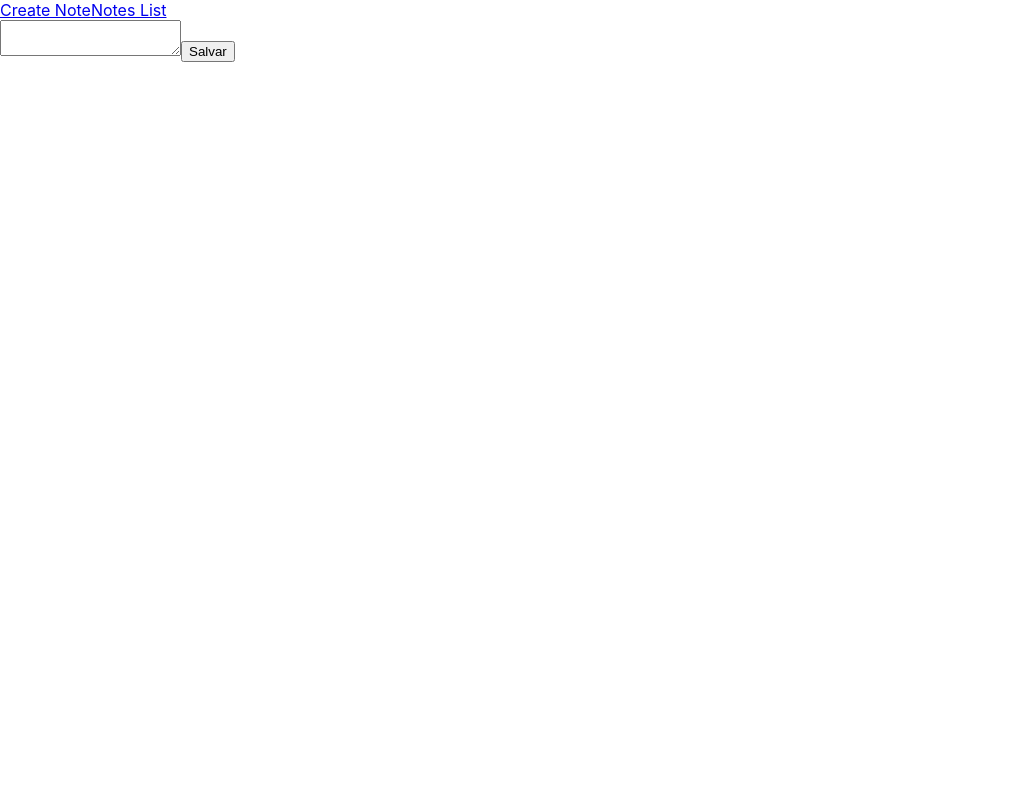
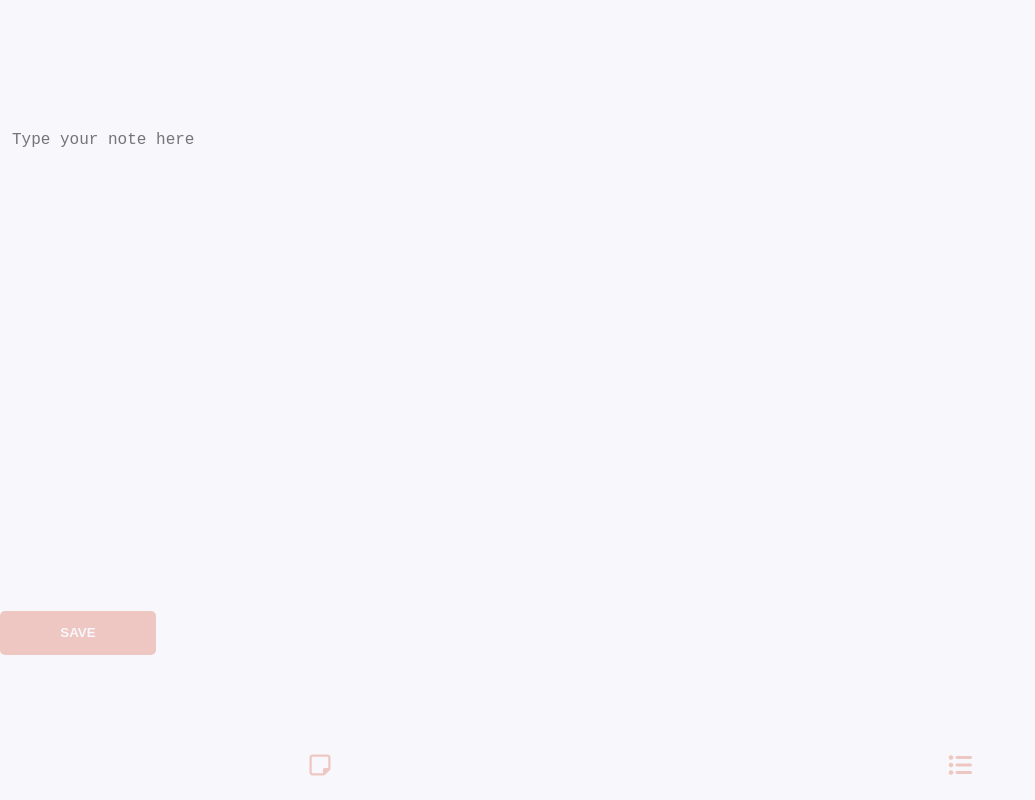
Before and after one commit to hugomouto/note-tag-app, a React (Create React App) app: page / in a window 1280 px wide. Shown: the whole page, without its empty margins (0-1035 px from the left). Built offline with nearby package versions, Linux system fonts and the light colour scheme.

Commit message:
feat: css changes

```diff
--- a/public/index.html
+++ b/public/index.html
@@ -10,6 +10,7 @@
       content="Web site created using create-react-app"
     />
     <link rel="apple-touch-icon" href="%PUBLIC_URL%/logo192.png" />
+    <script src="https://kit.fontawesome.com/6e5485fb4e.js" crossorigin="anonymous"></script>
     <!--
       manifest.json provides metadata used when your web app is installed on a
       user's mobile device or desktop. See https://developers.google.com/web/fundamentals/web-app-manifest/
--- a/src/App.css
+++ b/src/App.css
@@ -1,38 +1,147 @@
-.App {
-  text-align: center;
+body * {
+  margin: 0;
+  padding: 0;
+  box-sizing: border-box;
 }
 
-.App-logo {
-  height: 40vmin;
-  pointer-events: none;
+/* -- GENERAL -- */
+button {
+  background-color: none;
+  border: none;
 }
 
-@media (prefers-reduced-motion: no-preference) {
-  .App-logo {
-    animation: App-logo-spin infinite 20s linear;
-  }
+.flex-column {
+  display: flex;
+  flex-direction: column;
 }
 
-.App-header {
-  background-color: #282c34;
-  min-height: 100vh;
-  display: flex;
-  flex-direction: column;
-  align-items: center;
-  justify-content: center;
-  font-size: calc(10px + 2vmin);
-  color: white;
+.btn-flat {
+  text-transform: uppercase;
+  font-weight: bold;
+  width: 156px;
+  height: 44px;
+  border-radius: 5px;
+  margin-bottom: 15px;
+  cursor: pointer;
 }
 
-.App-link {
-  color: #61dafb;
+/* -- MENUBAR -- */
+.menubar {
+  position: fixed;
+  height: 70px;
+  bottom: 0;
+  z-index: 11;
+  display: flex;
+  width: 100%;
+  justify-content: center;
+  align-items: center;
+  /* background-color: #A0A3BD; */
 }
 
-@keyframes App-logo-spin {
-  from {
-    transform: rotate(0deg);
-  }
-  to {
-    transform: rotate(360deg);
-  }
+.menubar>* {
+  text-align: center;
+  flex: 1;
+  padding: 24px 0;
 }
+
+.menubar i {
+  font-size: 24px;
+  color: #EFC7C2;
+}
+
+/* -- NEW NOTE SCREEN -- */
+.new-note-screen,
+.note-list-screen,
+.note-screen {
+  height: 100vh;
+  width: 100vw;
+  background-color: #F7F7FC;
+  justify-content: center;
+  align-items: center;
+}
+
+/* -- NOTE FORM -- */
+.note-form {
+  width: 100vw;
+  border: none;
+  height: 100%;
+  justify-content: center;
+}
+
+.note-form textarea {
+  background-color: #F7F7FC;
+  border: none;
+  resize: none;
+  height: 60%;
+  width: 100%;
+  color: #0F1112;
+  font-size: 16px;
+  padding: 0 12px;
+}
+
+.note-form__save {
+  background-color: #EFC7C2;
+  color: #F7F7FC;
+}
+
+.note-form textarea:active,
+.note-form textarea:focus {
+  border: none;
+  outline: none;
+}
+
+/* -- NOTES LIST -- */
+.note-list-screen {
+  background-color: #F7F7FC;
+  padding: 12px;
+  position: relative;
+  overflow: scroll;
+}
+
+.note-list__search-label {
+  z-index: 10;
+  margin-top: 24px;
+  margin-bottom: 45px;
+}
+
+.note-list__search-input {
+  width: calc(100vw - 24px);
+  background: #FFFFFF;
+  padding: 0 12px;
+  border: 2px solid #D9DBE9;
+  box-sizing: border-box;
+  border-radius: 5px;
+  height: 44px;
+  margin: 0 auto;
+}
+
+.cards-wrapper {
+  height: 100vh;
+  min-width: 100%;
+}
+
+.cards-wrapper::before {
+  content: '';
+  display: flex;
+  min-width: 100vw;
+  min-height: 70px;
+  z-index: 7;
+  position: fixed;
+  bottom: 0;
+  left: 0;
+  background-color: rgba(247,247,252,1);
+}
+
+.note-card {
+  background-color: #F7F7FC;
+  color: #0F1112;
+  min-height: 96px;
+  max-height: 96px;
+  width: 100%;
+  padding: 12px;
+  text-decoration: none;
+  background: #F7F7FC;
+  box-shadow: -15px -15px 56px rgba(255, 255, 255, 0.7), 5px 12px 30px rgba(4, 16, 24, 0.3);
+  border-radius: 5px;
+  margin-bottom: 24px;
+}
--- a/src/components/MenuBar.jsx
+++ b/src/components/MenuBar.jsx
@@ -4,9 +4,9 @@
 export default class MenuBar extends Component {
   render() {
     return (
-      <div>
-        <Link to='/'>Create Note</Link>
-        <Link to='/notes'>Notes List</Link>
+      <div className='menubar'>
+        <Link to='/'><i class="far fa-sticky-note"></i></Link>
+        <Link to='/notes'><i class="fas fa-list-ul"></i></Link>
       </div>
     )
   }
--- a/src/components/NoteCard.jsx
+++ b/src/components/NoteCard.jsx
@@ -5,9 +5,9 @@
   render() {
     const { noteData } = this.props
     return (
-      <Link style={{display: 'block'}} to={`/notes/${noteData.id}`} > {/*MUDAR ESTILO*/}
-        {noteData.id}
-        {noteData.noteContent}
+      <Link className="note-card" to={`/notes/${noteData.id}`} >
+          {noteData.id}
+          {noteData.noteContent}
       </Link>
     )
   }
--- a/src/components/NoteForm.jsx
+++ b/src/components/NoteForm.jsx
@@ -39,15 +39,14 @@
 
   render() {
     return (
-      <div>
+      <form className='note-form flex-column'>
         <textarea
-          name=""
-          id=""
+          placeholder='Type your note here'
           onChange={this.handleChange}
           value={this.state.noteData.noteContent}>
         </textarea>
-        <button onClick={this.handleSubmit}>Salvar</button>
-      </div>
+        <button className='btn-flat note-form__save' onClick={this.handleSubmit}>Save</button>
+      </form>
     )
   }
 }
--- a/src/pages/NewNote.jsx
+++ b/src/pages/NewNote.jsx
@@ -14,7 +14,7 @@
 
   render() {
     return (
-      <div>
+      <div className='new-note-screen flex-column'>
         <NoteForm onSubmit={this.handleSubmit}/>
       </div>
     )
--- a/src/pages/Note.jsx
+++ b/src/pages/Note.jsx
@@ -45,8 +45,7 @@
       return <Redirect to='/notes'/>
     }
     return (
-      <div>
-        NOTA
+      <div className='note-screen'>
         { loading
           ? <Loading />
           : <NoteForm noteData={note} onSubmit={this.handleSubmit}/>}
--- a/src/pages/NoteList.jsx
+++ b/src/pages/NoteList.jsx
@@ -34,17 +34,26 @@
   render() {
     const { loading, notes, searchText } = this.state
     if (!notes || notes.length === 0) {
-      return `Ainda não há notas`
+      return `Não há notas`
     }
     return (
-      <div>
-        <label htmlFor="">Busca
-          <input onChange={this.handleSearch}  value={searchText} type="text" />
+      <div className='note-list-screen flex-column'>
+        <label htmlFor=""  className='note-list__search-label'>
+          <input
+            className='note-list__search-input'
+            placeholder='Search'
+            onChange={this.handleSearch}
+            value={searchText} type="text"
+            />
         </label>
-        { loading
-          ? <Loading />
-          : notes.filter((note) => note.noteContent.includes(searchText)).map(note => <NoteCard key={note.id} noteData={note}/>)
-        }
+        <div className="cards-wrapper flex-column">
+          { loading
+            ? <Loading />
+            : notes.filter((note) => note.noteContent
+            .includes(searchText))
+            .map(note => <NoteCard key={note.id} noteData={note}/>)
+          }
+        </div>
       </div>
     )
   }
```
